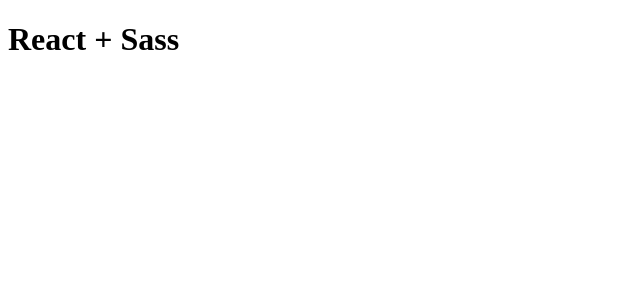
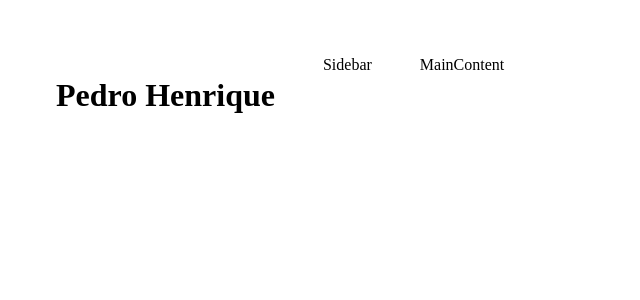
Before and after one commit to pedrohenrique-23/my-portfolio-react-sass, a React (Vite) app in the folder my-portfolio-react/: page / in a window 1280 px wide. Shown: the top 300 px of the page, without its empty margins (0-640 px from the left). Built offline with nearby package versions, Linux system fonts and the light colour scheme.

Commit message:
feat: imported components and styles

```diff
--- a/my-portfolio-react/src/App.jsx
+++ b/my-portfolio-react/src/App.jsx
@@ -1,9 +1,16 @@
+import MainContent from "./components/MainContent"
+import Sidebar from "./components/Sidebar"
+
+import "./styles/components/app.sass"
+
 function App() {
 
   return (
-    <>
-      <h1>React + Sass</h1>
-    </>
+    <div id="portfolio">
+      <h1>Pedro Henrique</h1>
+      <Sidebar />
+      <MainContent />
+    </div>
   )
 }
 
```
